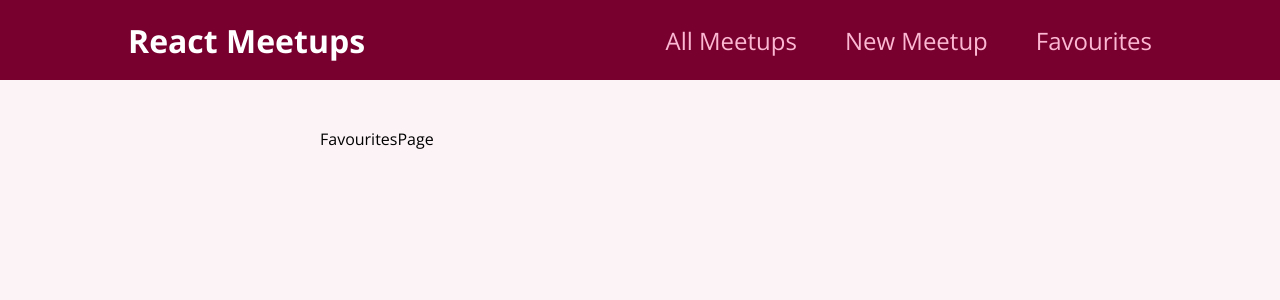
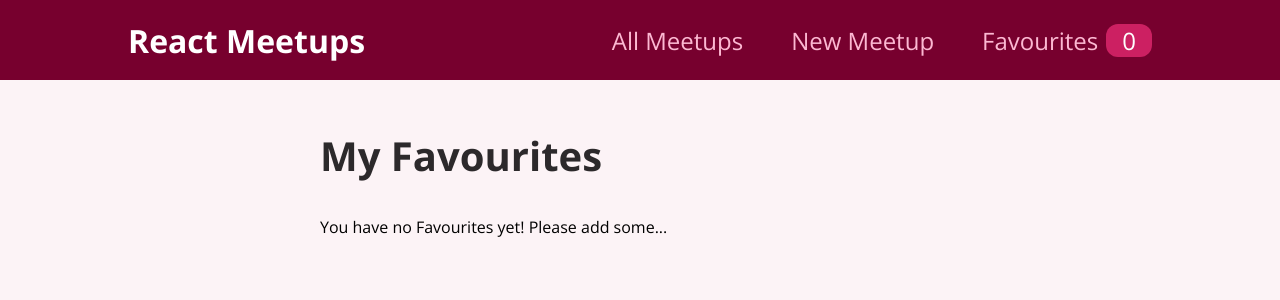
Before and after one commit to dewanwakilahmed/meetups-app-reactjs-react-refresher-nextjs-course, a React (Create React App) app: page /favourites in a window 1280 px wide. Shown: the top 300 px of the page. Built offline with nearby package versions, Linux system fonts and the light colour scheme.

Commit message:
More Context Usage

```diff
--- a/src/components/layout/MainNavigation.js
+++ b/src/components/layout/MainNavigation.js
@@ -1,10 +1,15 @@
-import React from "react";
+import React, { useContext } from "react";
 import { Link } from "react-router-dom";
 
 // CSS
 import classes from "./MainNavigation.module.css";
 
+// Context
+import FavouritesContext from "../../contexts/favourites-context";
+
 const MainNavigation = () => {
+  const favouritesCtx = useContext(FavouritesContext);
+
   return (
     <header className={classes.header}>
       <div className={classes.logo}>React Meetups</div>
@@ -18,7 +23,12 @@
             <Link to="/new-meetup">New Meetup</Link>
           </li>
           <li>
-            <Link to="/favourites">Favourites</Link>
+            <Link to="/favourites">
+              Favourites
+              <span className={classes.badge}>
+                {favouritesCtx.totalFavourites}
+              </span>
+            </Link>
           </li>
         </ul>
       </nav>
--- a/src/pages/Favourites.js
+++ b/src/pages/Favourites.js
@@ -1,7 +1,29 @@
-import React from "react";
+import React, { useContext } from "react";
+
+// Components
+import MeetupList from "../components/meetups/MeetupList";
+
+// Context
+import FavouritesContext from "../contexts/favourites-context";
 
 const FavouritesPage = () => {
-  return <div>FavouritesPage</div>;
+  const favouritesCtx = useContext(FavouritesContext);
+
+  let content;
+
+  if (favouritesCtx.totalFavourites === 0) {
+    content = <p>You have no Favourites yet! Please add some...</p>;
+  } else {
+    content = <MeetupList meetups={favouritesCtx.favourites} />;
+  }
+
+  return (
+    <section>
+      <h1>My Favourites</h1>
+
+      {content}
+    </section>
+  );
 };
 
 export default FavouritesPage;
```
